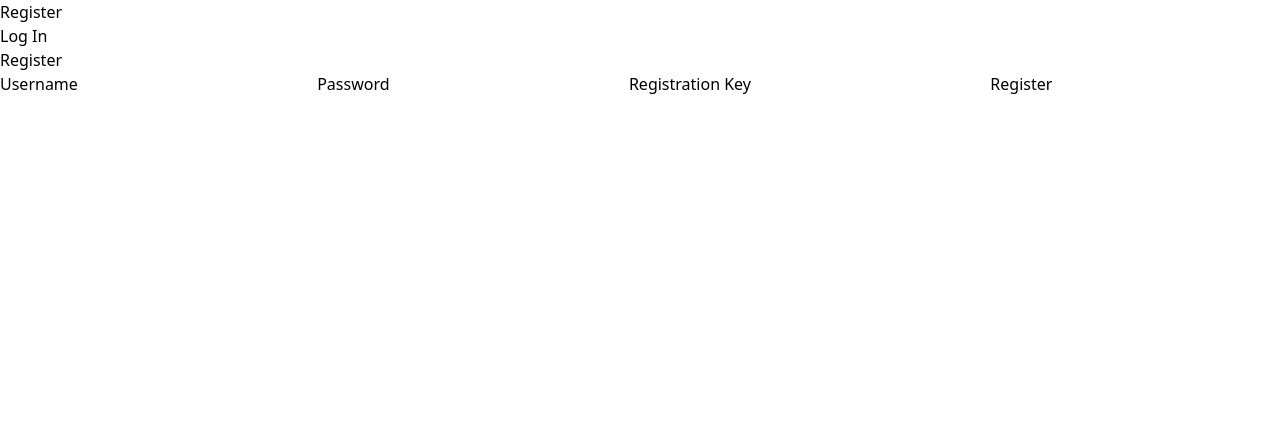
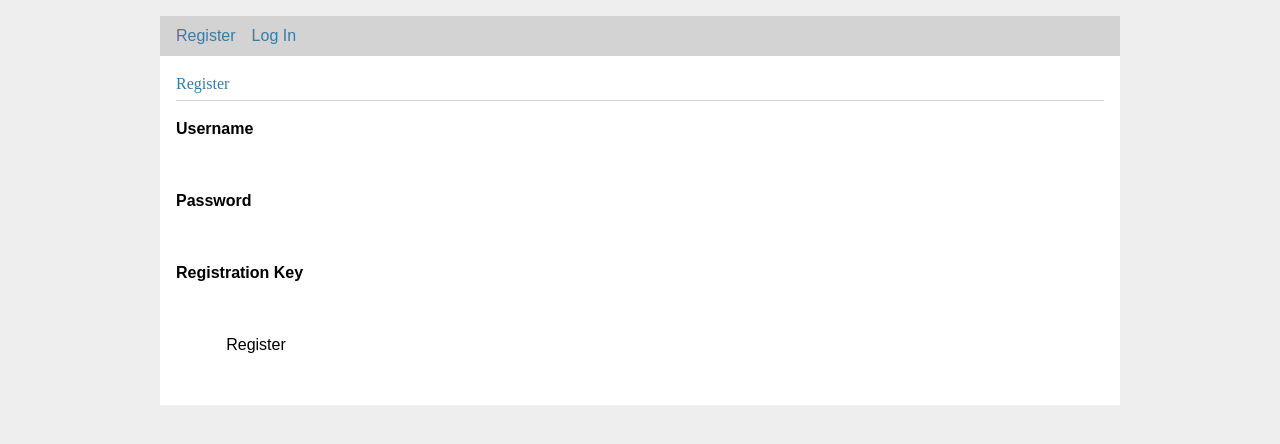
Before and after one commit to ericmargadonna/ramGunTracker, a Flask app: page /auth/register in a window 1280 px wide. Shown: the top 444 px of the page. Run offline with Flask 3, Linux system fonts and the light colour scheme.

Commit message:
added original css to output file

```diff
--- a/ramApp/static/css/output.css
+++ b/ramApp/static/css/output.css
@@ -561,3 +561,138 @@ video {
 .block {
   display: block;
 }
+
+html {
+  font-family: sans-serif;
+  background: #eee;
+  padding: 1rem;
+}
+
+body {
+  max-width: 960px;
+  margin: 0 auto;
+  background: white;
+}
+
+h1, h2, h3, h4, h5, h6 {
+  font-family: serif;
+  color: #377ba8;
+  margin: 1rem 0;
+}
+
+a {
+  color: #377ba8;
+}
+
+hr {
+  border: none;
+  border-top: 1px solid lightgray;
+}
+
+nav {
+  background: lightgray;
+  display: flex;
+  align-items: center;
+  padding: 0 0.5rem;
+}
+
+nav h1 {
+  flex: auto;
+  margin: 0;
+}
+
+nav h1 a {
+  text-decoration: none;
+  padding: 0.25rem 0.5rem;
+}
+
+nav ul  {
+  display: flex;
+  list-style: none;
+  margin: 0;
+  padding: 0;
+}
+
+nav ul li a, nav ul li span, header .action {
+  display: block;
+  padding: 0.5rem;
+}
+
+.content {
+  padding: 0 1rem 1rem;
+}
+
+.content > header {
+  border-bottom: 1px solid lightgray;
+  display: flex;
+  align-items: flex-end;
+}
+
+.content > header h1 {
+  flex: auto;
+  margin: 1rem 0 0.25rem 0;
+}
+
+.flash {
+  margin: 1em 0;
+  padding: 1em;
+  background: #cae6f6;
+  border: 1px solid #377ba8;
+}
+
+.post > header {
+  display: flex;
+  align-items: flex-end;
+  font-size: 0.85em;
+}
+
+.post > header > div:first-of-type {
+  flex: auto;
+}
+
+.post > header h1 {
+  font-size: 1.5em;
+  margin-bottom: 0;
+}
+
+.post .about {
+  color: slategray;
+  font-style: italic;
+}
+
+.post .body {
+  white-space: pre-line;
+}
+
+.content:last-child {
+  margin-bottom: 0;
+}
+
+.content form {
+  margin: 1em 0;
+  display: flex;
+  flex-direction: column;
+}
+
+.content label {
+  font-weight: bold;
+  margin-bottom: 0.5em;
+}
+
+.content input, .content textarea {
+  margin-bottom: 1em;
+}
+
+.content textarea {
+  min-height: 12em;
+  resize: vertical;
+}
+
+input.danger {
+  color: #cc2f2e;
+}
+
+input[type=submit] {
+  align-self: start;
+  min-width: 10em;
+}
```
